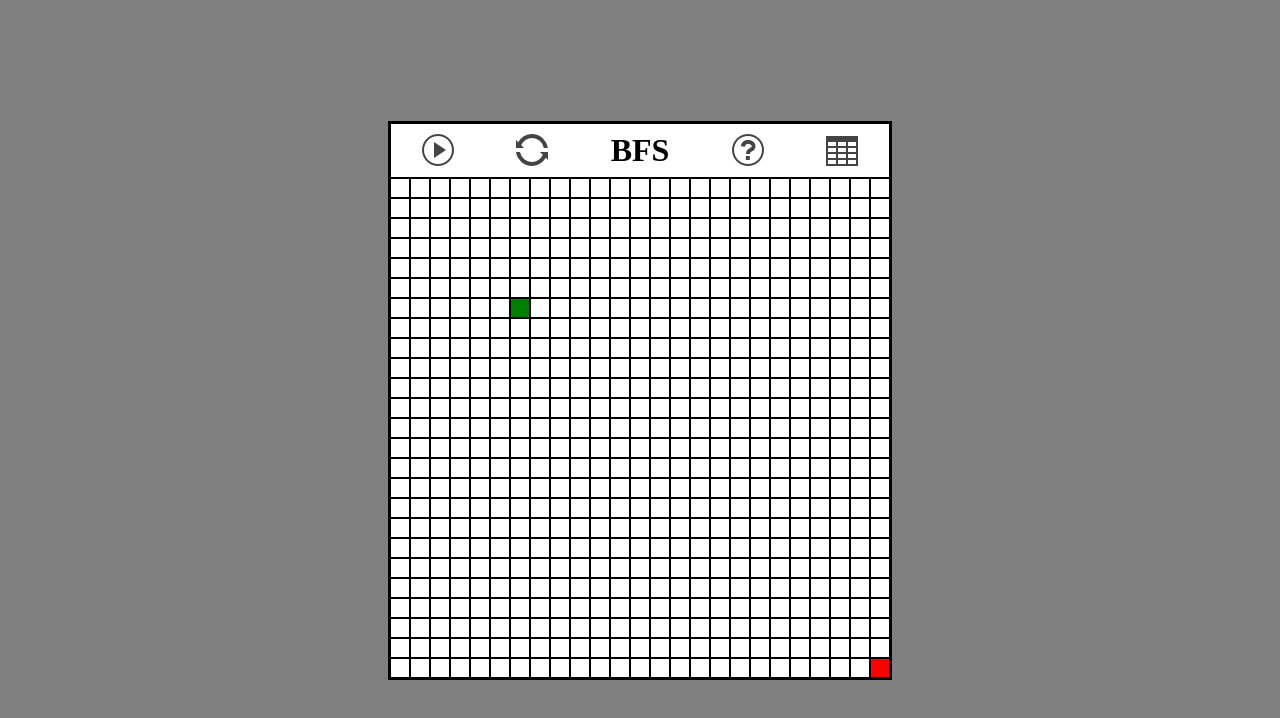
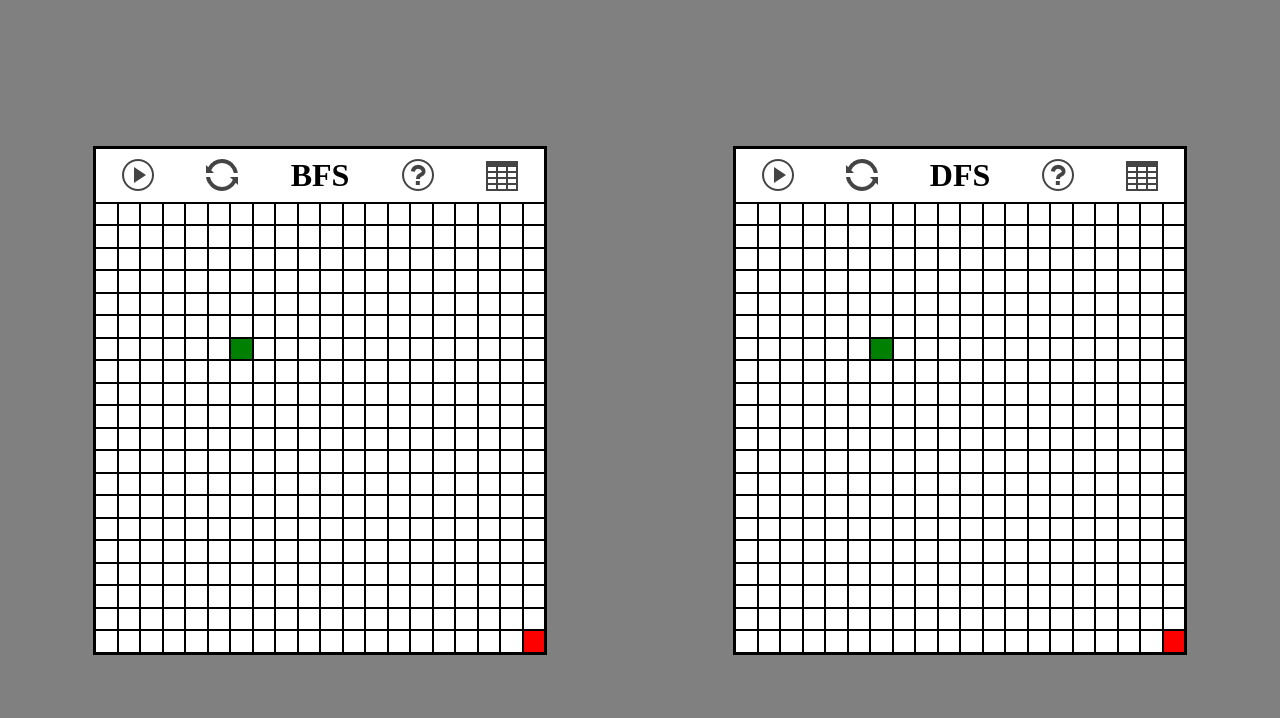
Before and after one commit to GustavoGaldino/PathFindingVisualizer, a React (Create React App) app in the folder path-finding-app/: page / in a window 1280 px wide. Shown: the top 718 px of the page. Built offline with nearby package versions, Linux system fonts and the light colour scheme.

Commit message:
Added two grids to the homepage and changed how homepage displays the grids

```diff
--- a/path-finding-app/src/components/GridContainer/classes/Cell.js
+++ b/path-finding-app/src/components/GridContainer/classes/Cell.js
@@ -7,7 +7,7 @@ class Cell{
         this.y = y;
         this.grid = grid;
         this.updateVisitedCell = updateVisitedCell;
-        this.neighboursDirections = [ [0,1], [1,0], [0,-1], [-1,0] ];
+        this.neighboursDirections = [  [0,-1], [1,0], [-1,0], [0,1], ];
         this.key = [x,y];
     }
 
--- a/path-finding-app/src/components/HomePage/index.js
+++ b/path-finding-app/src/components/HomePage/index.js
@@ -3,6 +3,7 @@ import React from 'react'
 import GridContainer from '../GridContainer'
 
 import bfs from './pathFindingAlgorithms/bfs'
+import dfs from './pathFindingAlgorithms/dfs'
 
 import './styles.css'
 
@@ -12,9 +13,16 @@ export default function HomePage(){
             <GridContainer
                 pathFindingAlgorithm={bfs}
                 algorithmTitle={"BFS"}
-                rows={25}
-                cols={25}
-                cellSize={"20px"}
+                rows={20}
+                cols={20}
+                cellSize={"22.5px"}
+            />
+            <GridContainer
+                pathFindingAlgorithm={dfs}
+                algorithmTitle={"DFS"}
+                rows={20}
+                cols={20}
+                cellSize={"22.5px"}
             />
         </div>
     );
--- a/path-finding-app/src/components/HomePage/styles.css
+++ b/path-finding-app/src/components/HomePage/styles.css
@@ -1,8 +1,7 @@
 #homepage{
     display: flex;
-    justify-content: center;
+    justify-content: space-around;
     align-items: center;
-    flex-direction: column;
     background-color: grey;
     width: 100vw;
     height: 100vh;
```
